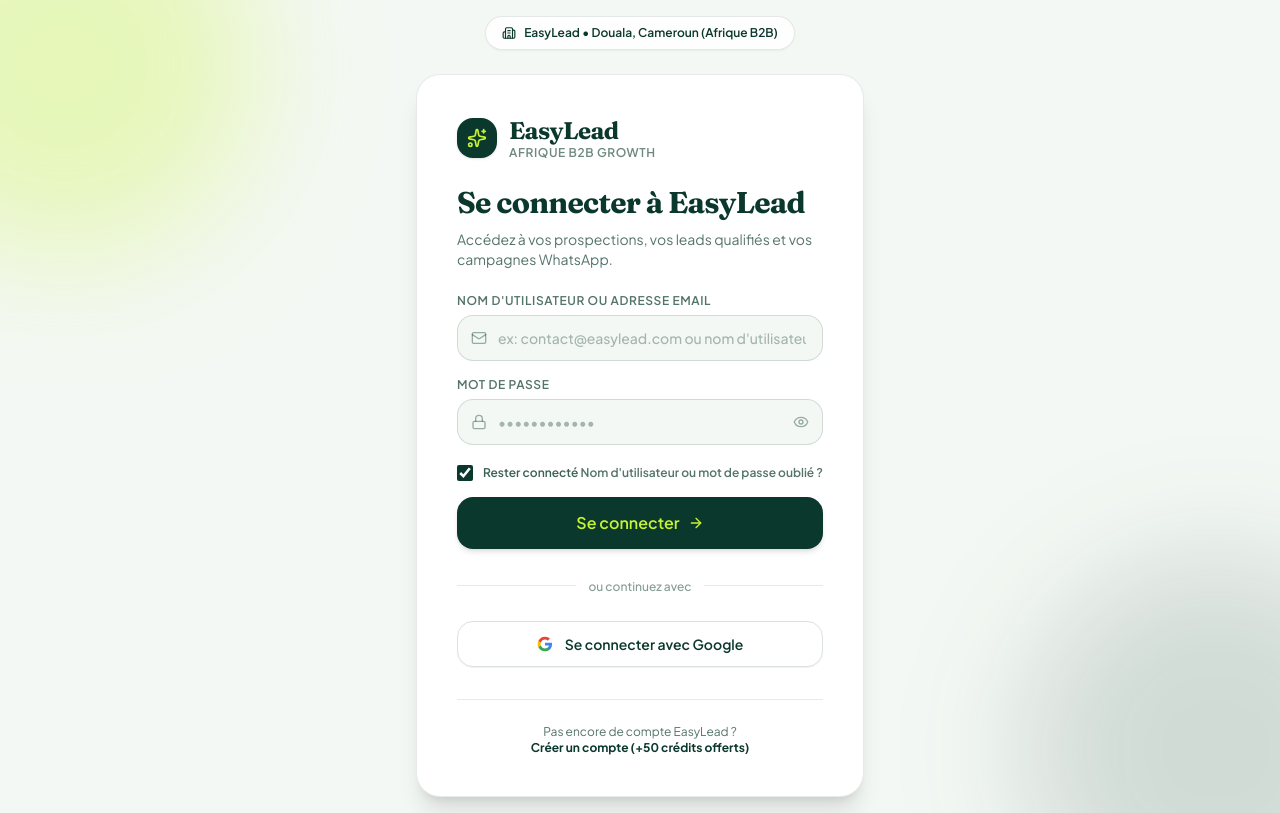
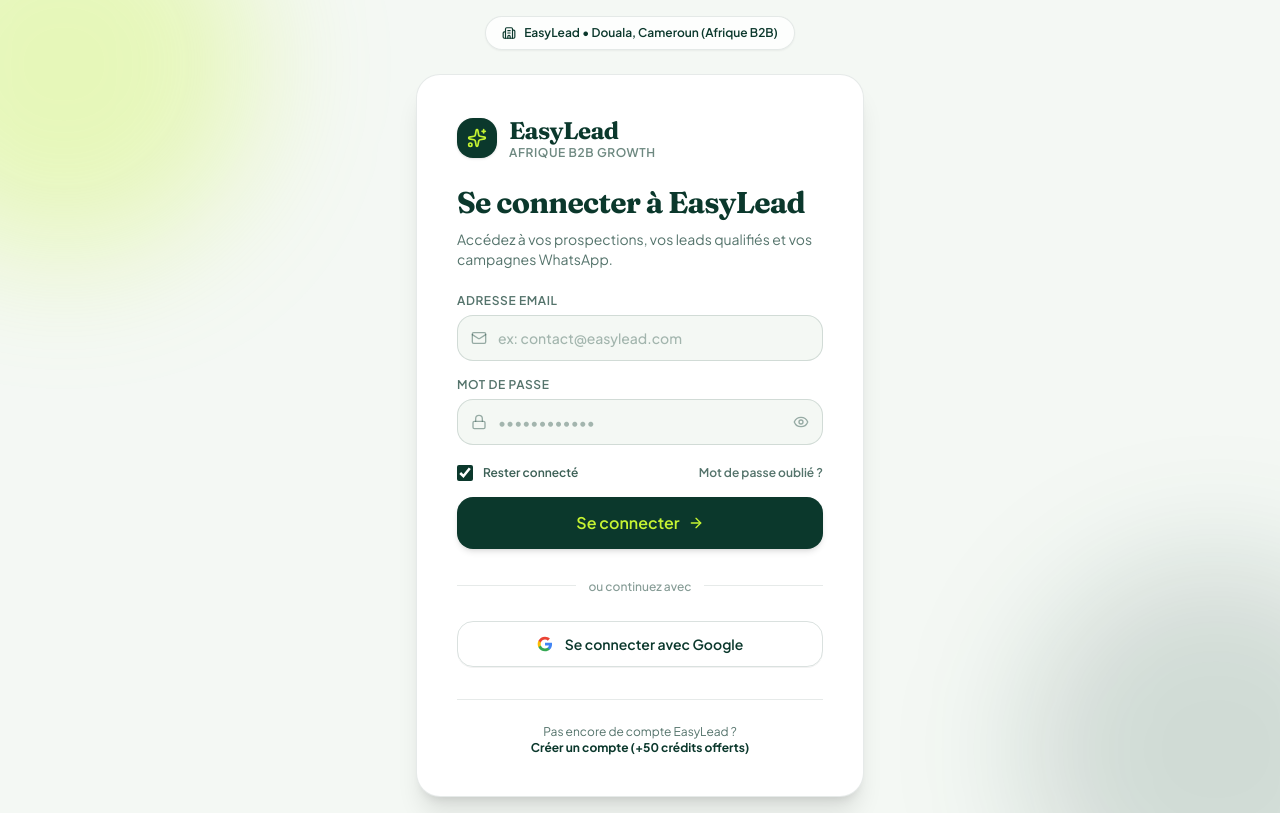
Before and after one commit to pnosaas-coder/EasyLead, a Next.js app: page /login in a window 1280 px wide. Built offline with nearby package versions, Linux system fonts and the light colour scheme; no server answers.

Commit message:
fix(auth): set clean 'Mot de passe oublié ?' link and 'Adresse email' label

```diff
--- a/app/(auth)/login/page.tsx
+++ b/app/(auth)/login/page.tsx
@@ -195,7 +195,7 @@
             <span>Retour à la connexion</span>
           </button>
           <h1 className="font-serif text-2xl sm:text-3xl font-bold text-[#0b382c] tracking-tight mb-2">
-            Nom d&apos;utilisateur ou mot de passe oublié ?
+            Mot de passe oublié ?
           </h1>
           <p className="text-sm text-[#0b382c]/70 mb-6">
             Entrez votre adresse email pour recevoir un lien sécurisé de réinitialisation et récupérer l&apos;accès à votre compte.
@@ -239,16 +239,16 @@
         <form onSubmit={handleLogin} className="space-y-4">
           <div>
             <label className="block text-xs font-semibold uppercase tracking-wider text-[#0b382c]/70 mb-1.5">
-              Nom d&apos;utilisateur ou Adresse email
+              Adresse email
             </label>
             <div className="relative">
               <Mail className="w-4 h-4 text-[#0b382c]/40 absolute left-3.5 top-1/2 -translate-y-1/2" />
               <input
-                type="text"
+                type="email"
                 required
                 value={email}
                 onChange={(e) => setEmail(e.target.value)}
-                placeholder="ex: contact@easylead.com ou nom d'utilisateur"
+                placeholder="ex: contact@easylead.com"
                 className="w-full bg-[#f4f8f4] border border-[#0b382c]/15 rounded-2xl pl-10 pr-4 py-3 text-sm font-medium text-[#0b382c] placeholder-[#0b382c]/35 focus:outline-none focus:ring-2 focus:ring-[#0b382c]"
               />
             </div>
@@ -279,7 +279,7 @@
             </div>
           </div>
 
-          {/* Option Rester Connecté & Nom d'utilisateur ou mot de passe oublié */}
+          {/* Option Rester Connecté & Mot de passe oublié */}
           <div className="flex items-center justify-between pt-1">
             <label className="flex items-center gap-2.5 cursor-pointer select-none">
               <input
@@ -293,7 +293,7 @@
               </span>
             </label>
 
-            {/* Remplacement du lien sans mot de passe */}
+            {/* Lien Mot de passe oublié */}
             <button
               type="button"
               onClick={() => {
@@ -303,7 +303,7 @@
               }}
               className="text-xs text-[#0b382c]/70 hover:text-[#0b382c] font-semibold transition-colors cursor-pointer"
             >
-              Nom d&apos;utilisateur ou mot de passe oublié ?
+              Mot de passe oublié ?
             </button>
           </div>
 
```
